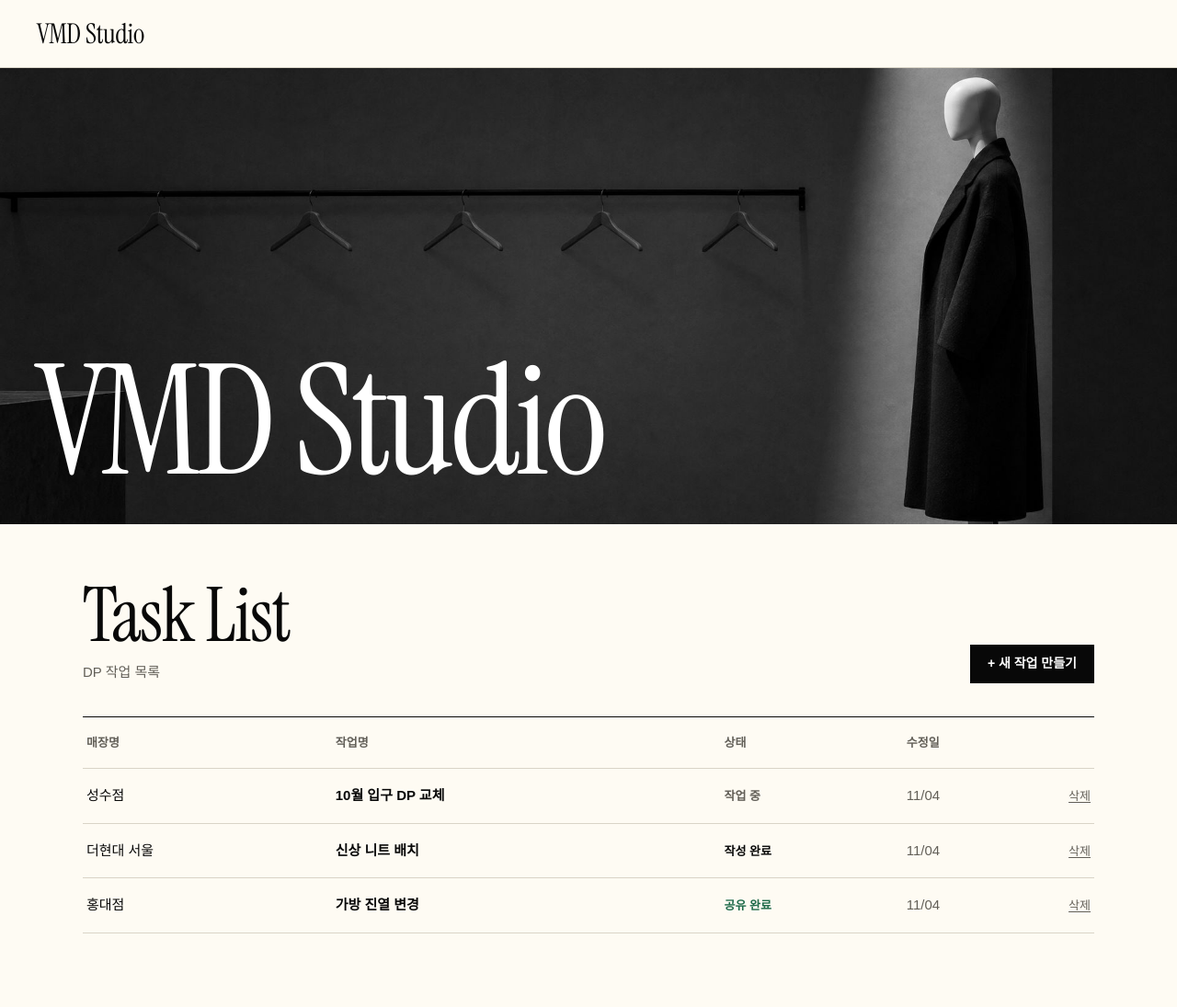
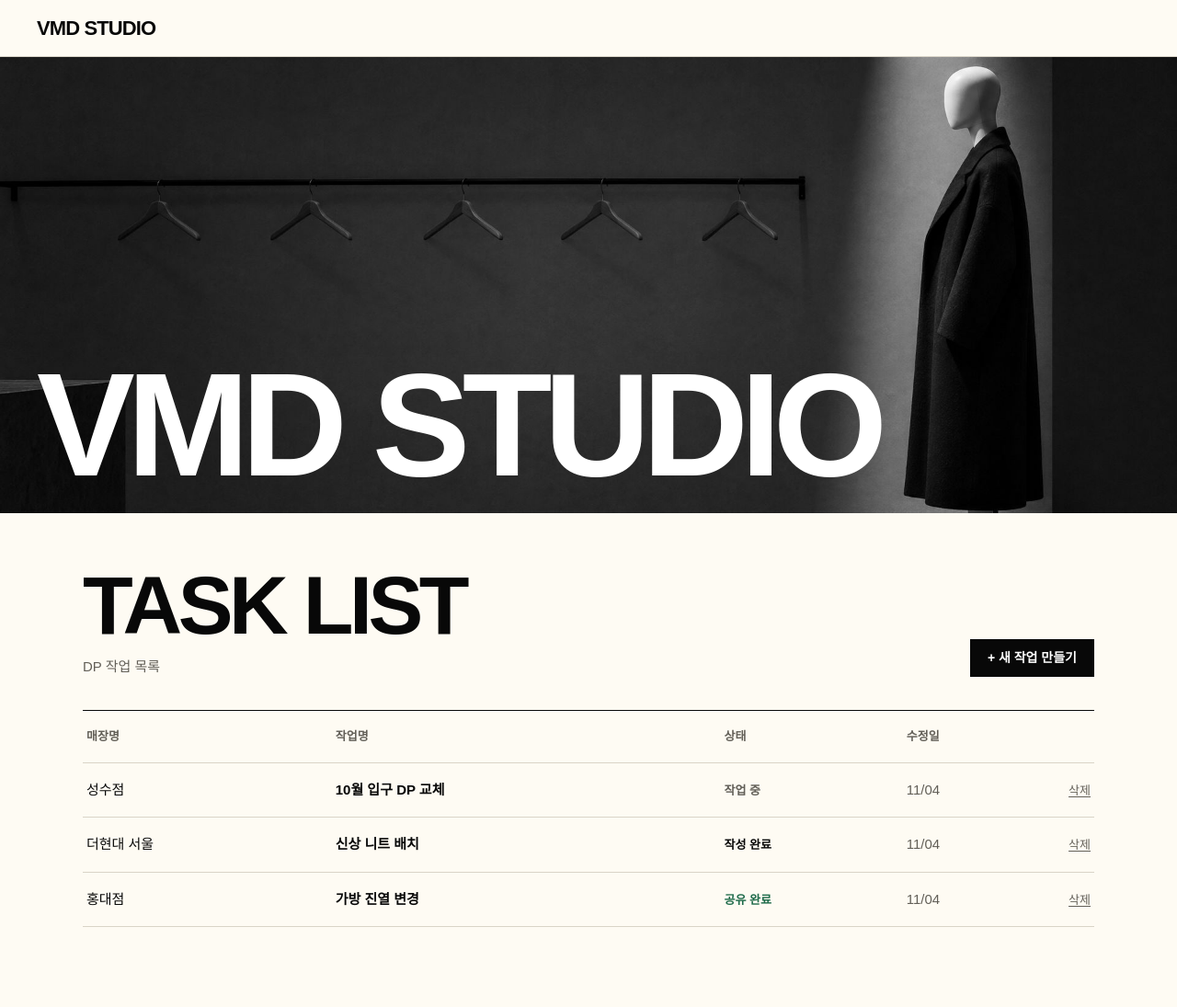
Before and after one commit to woosik980201/vmd-studio, a Spring Boot app: page / in a window 1280 px wide. Shown: the whole page at 92% size. After the commit the page ends 1008 px from the top, so only its background shows below. Run offline with Spring Boot 4, Linux system fonts and the light colour scheme; data comes from the database, SQL or seed files in the repository; some web fonts are replaced.

Commit message:
style: 제목을 굵은 대문자로 변경, 글꼴을 Pretendard로 통일 (D27)
Co-Authored-By: Claude Opus 5.5 <noreply@anthropic.com>
Claude-Session: https://claude.ai/code/session_01HSA7wzVE7rsx1KXuhX7yVc

```diff
--- a/src/main/resources/static/css/style.css
+++ b/src/main/resources/static/css/style.css
@@ -1,5 +1,3 @@
-@import url("/fonts/display.css");
-
 /* VMD Studio 공통 스타일
    기준: 매장 사진이 주인공이다. 넓은 여백과 큰 제목으로 화면을 조용히 두고,
    사람이 조작하는 곳(버튼, 영역 상자, 현재 단계)에만 코발트색을 쓴다.
@@ -821,8 +819,6 @@ h1 {
     --mat: #efeadf;
     --caution-tint: #f6ecd2;
     --done-tint: #e4eedf;
-    --serif: "Instrument Serif", "Pretendard", serif;
-    --narrow: "Sofia Sans Extra Condensed", "Pretendard", sans-serif;
 }
 
 .app-header {
@@ -831,10 +827,10 @@ h1 {
 }
 
 .brand {
-    font-family: var(--serif);
-    font-size: 30px;
-    font-weight: 400;
-    letter-spacing: -0.01em;
+    font-size: 22px;
+    font-weight: 800;
+    letter-spacing: -0.04em;
+    text-transform: uppercase;
 }
 
 .step.is-current {
@@ -842,11 +838,11 @@ h1 {
 }
 
 h1 {
-    font-family: var(--serif);
-    font-size: clamp(44px, 6.4vw, 92px);
-    font-weight: 400;
-    line-height: 1.05;
-    letter-spacing: -0.02em;
+    font-size: clamp(44px, 7vw, 104px);
+    font-weight: 800;
+    line-height: 1;
+    letter-spacing: -0.05em;
+    text-transform: uppercase;
 }
 
 .page-title-row {
@@ -873,13 +869,14 @@ h1 {
 .hero p {
     position: absolute;
     left: 40px;
-    bottom: 28px;
+    bottom: 20px;
     margin: 0;
     color: #fff;
-    font-family: var(--serif);
-    font-size: clamp(64px, 13vw, 236px);
-    line-height: 1;
-    letter-spacing: -0.03em;
+    font-size: clamp(64px, 12.5vw, 230px);
+    font-weight: 800;
+    line-height: 0.95;
+    letter-spacing: -0.055em;
+    text-transform: uppercase;
     white-space: nowrap;
 }
 
@@ -939,12 +936,12 @@ h1 {
 /* 큰 제목은 영어, 한글은 그 아래 작은 설명으로 둔다 */
 .title-ko {
     display: block;
-    margin-top: 8px;
-    font-family: "Pretendard", sans-serif;
+    margin-top: 10px;
     font-size: 15px;
     font-weight: 500;
     line-height: 1.5;
     letter-spacing: 0;
+    text-transform: none;
     color: var(--muted);
 }
 
--- a/src/main/resources/static/fonts/display.css
+++ /dev/null
@@ -1,2 +0,0 @@
-@font-face { font-family: "Instrument Serif"; font-weight: 400; font-display: swap; src: url("/fonts/instrument-serif-latin-400-normal.woff2") format("woff2"); }
-@font-face { font-family: "Sofia Sans Extra Condensed"; font-weight: 500; font-display: swap; src: url("/fonts/sofia-sans-extra-condensed-latin-500-normal.woff2") format("woff2"); }
```
Also changed, not shown: other parts of src/main/resources/static/css/style.css (+13 -12 lines), docs/decisions.md (+1 -0 lines), docs/devlog/2026-11-04_demo-polish.md (+4 -0 lines), src/main/resources/static/fonts/README.txt, src/main/resources/static/fonts/instrument-serif-latin-400-normal.woff2 (deleted), src/main/resources/static/fonts/sofia-sans-extra-condensed-latin-500-normal.woff2 (deleted).
